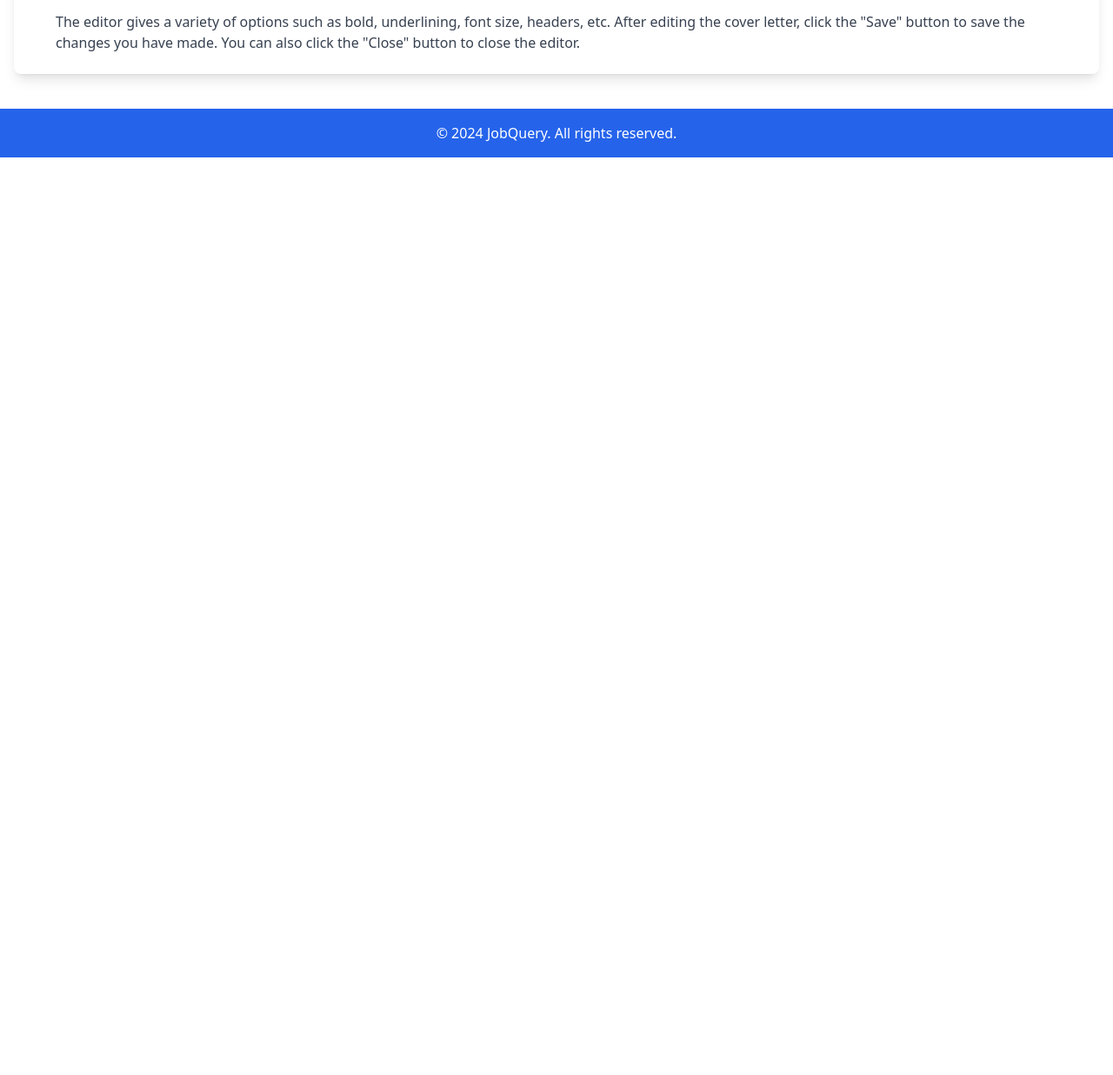
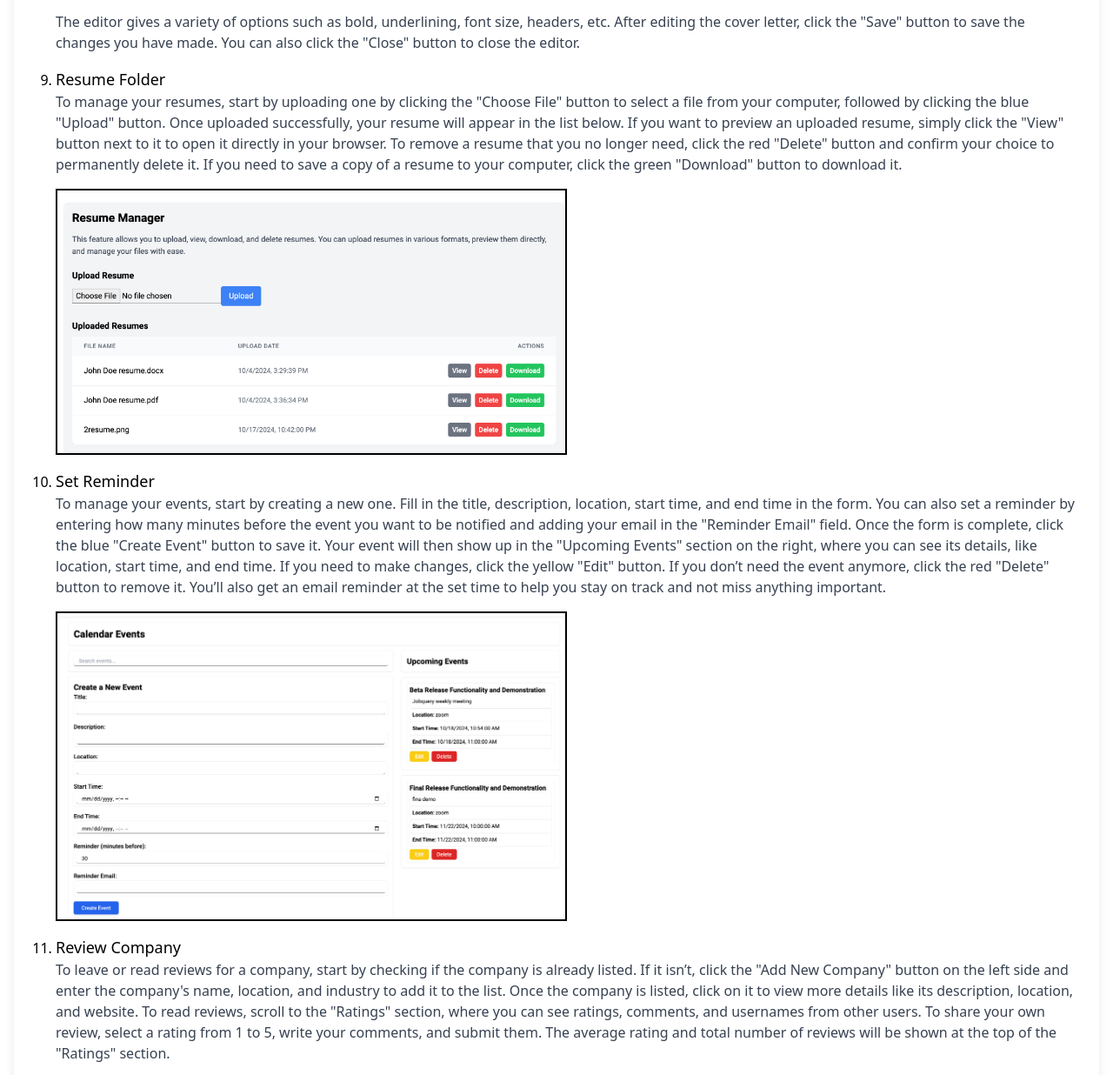
Before and after one commit to jobqueryteam/jobqueryteam.github.io, a plain HTML site: page tutorial.html in a window 1280 px wide. Shown: the part 5745-6981 px from the top of the page at 87% size. Before the commit the page ends 5926 px from the top, so only its background shows below. Drawn offline with nearby package versions, Linux system fonts and the light colour scheme.

Commit message:
Update tutorial.html

```diff
--- a/tutorial.html
+++ b/tutorial.html
@@ -128,6 +128,35 @@
                     <img src="./images/cl_editor.png" alt="Open the dropdown from the menu bar." width="50%" class="my-4 border-2 border-black" />
                     <p class="text-gray-700">The editor gives a variety of options such as bold, underlining, font size, headers, etc. After editing the cover letter, click the "Save" button to save the changes you have made. You can also click the "Close" button to close the editor.</p>
                 </li>
+                <li>
+                    <h3 class="text-lg font-medium">Resume Folder</h3>
+                    <p class="text-gray-700">To manage your resumes, start by uploading one by clicking the "Choose File" button to select a file from your computer, followed by clicking the blue "Upload" button. Once uploaded successfully, your resume will appear in the list below.
+                        If you want to preview an uploaded resume, simply click the "View" button next to it to open it directly in your browser.
+                        To remove a resume that you no longer need, click the red "Delete" button and confirm your choice to permanently delete it.
+                        If you need to save a copy of a resume to your computer, click the green "Download" button to download it.
+                    </p>
+                    <img src="./images/resume_folder.png" alt="resume folder image example" width="50%" class="my-4 border-2 border-black" />
+                </li>
+                <li>
+                    <h3 class="text-lg font-medium">Set Reminder</h3>
+                    <p class="text-gray-700">To manage your events, start by creating a new one. Fill in the title, description, location, start time, and end time in the form.
+                        You can also set a reminder by entering how many minutes before the event you want to be notified and adding your email in the "Reminder Email" field.
+                        Once the form is complete, click the blue "Create Event" button to save it. Your event will then show up in the "Upcoming Events" section on the right, where you can see its details, like location, start time, and end time.
+                        If you need to make changes, click the yellow "Edit" button. If you don’t need the event anymore, click the red "Delete" button to remove it.
+                        You’ll also get an email reminder at the set time to help you stay on track and not miss anything important.
+                    </p>
+                    <img src="./images/Reminder.png" alt="set reminder image example" width="50%" class="my-4 border-2 border-black" />
+                </li>
+                <li>
+                    <h3 class="text-lg font-medium">Review Company</h3>
+                    <p class="text-gray-700">To leave or read reviews for a company, start by checking if the company is already listed.
+                        If it isn’t, click the "Add New Company" button on the left side and enter the company's name, location, and industry to add it to the list.
+                        Once the company is listed, click on it to view more details like its description, location, and website.
+                        To read reviews, scroll to the "Ratings" section, where you can see ratings, comments, and usernames from other users.
+                        To share your own review, select a rating from 1 to 5, write your comments, and submit them. The average rating and total number of reviews will be shown at the top of the "Ratings" section.
+                    </p>
+                    <img src="./images/review_company.png" alt="review company image example" width="50%" class="my-4 border-2 border-black" />
+                </li>
             </ol>
         </section>
 
```
